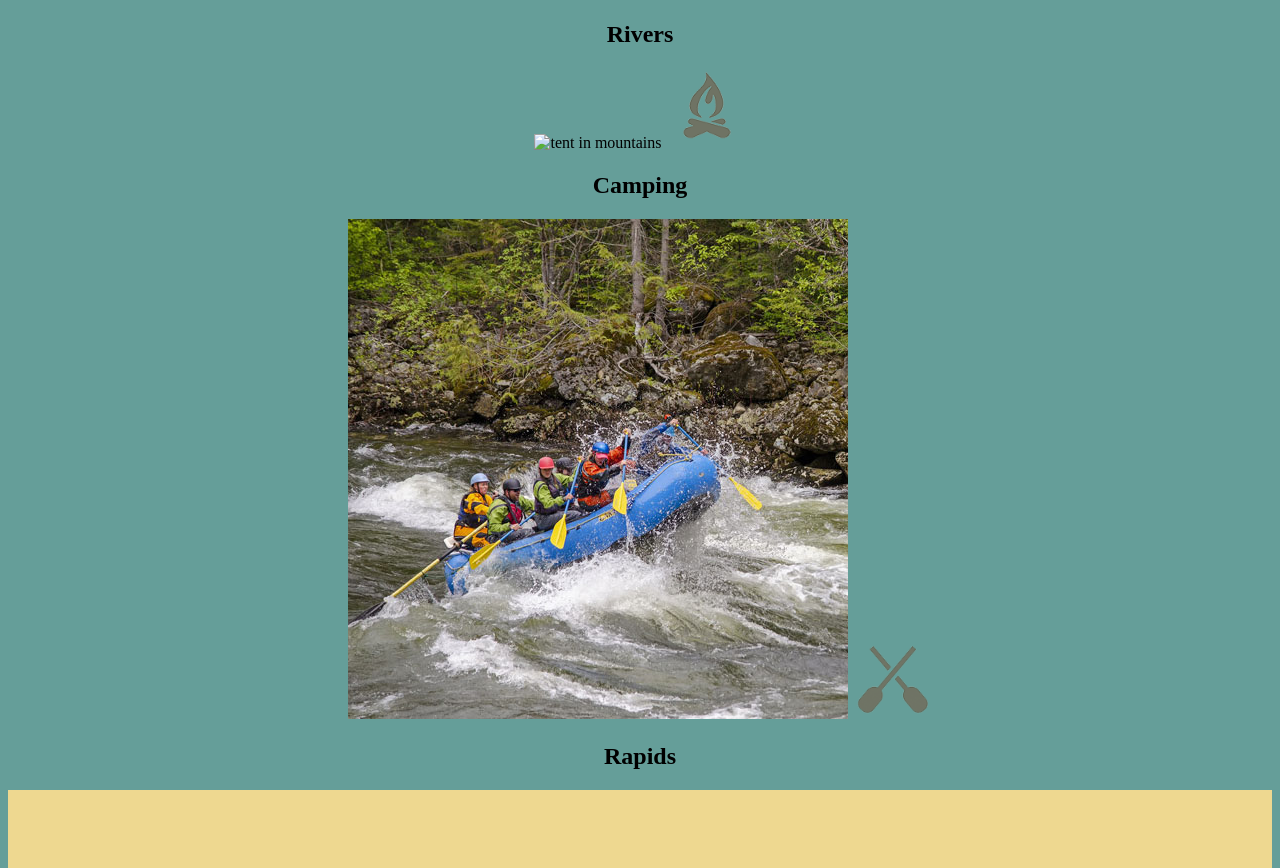
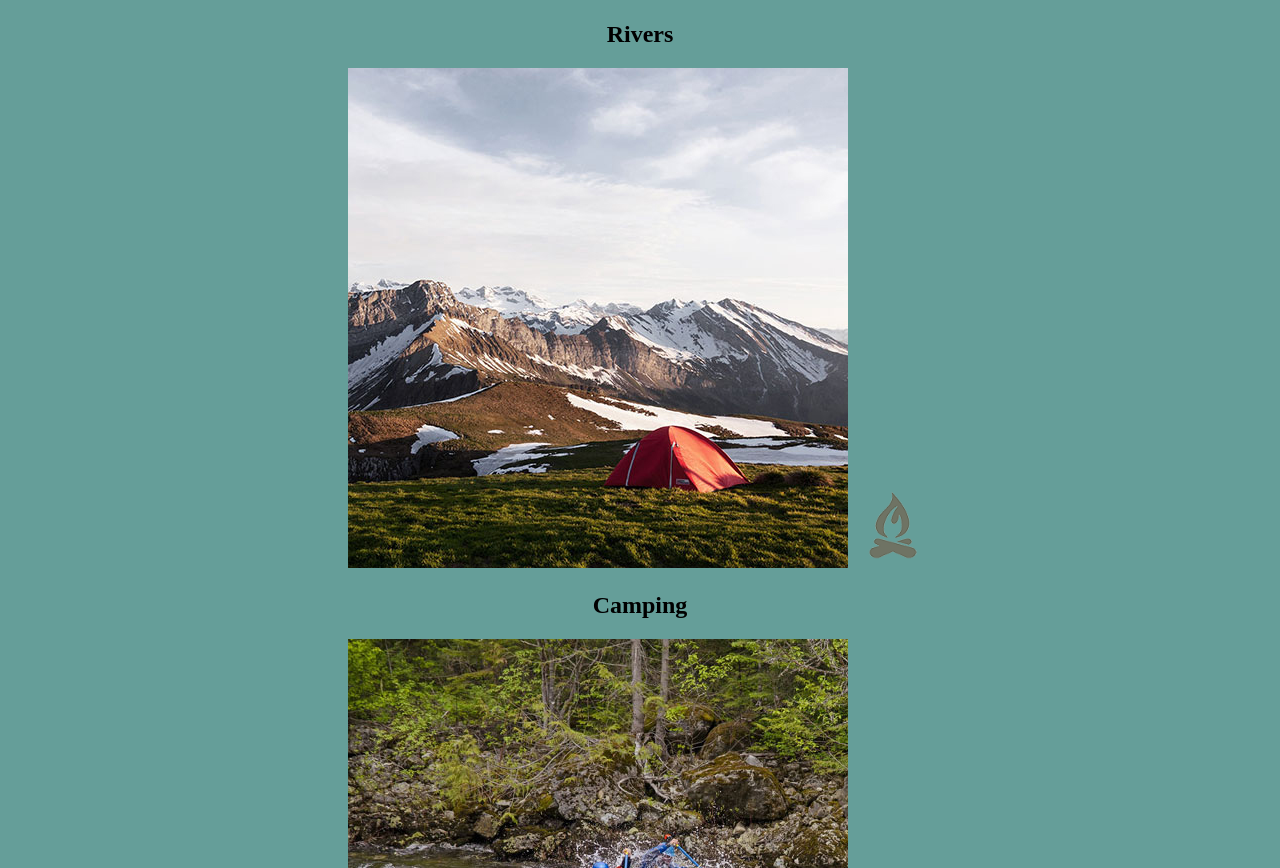
Before and after one commit to Lilyapra/wdd130, a plain HTML site: page wwr/index.html in a window 1280 px wide. Shown: the part 1584-2452 px from the top of the page. Drawn offline with Linux system fonts and the light colour scheme.

Commit message:
fixed image

```diff
--- a/wwr/index.html
+++ b/wwr/index.html
@@ -39,7 +39,7 @@
             <h2>Rivers</h2>
        </section>
        <section class="camping-card">
-        <img class="card-img" src="images/camping.jp" alt="tent in mountains">
+        <img class="card-img" src="images/camping.jpg" alt="tent in mountains">
         <img class="icon" src="images/fire_icon.png" alt="fire icon">
         <h2>Camping</h2>
        </section>
```
